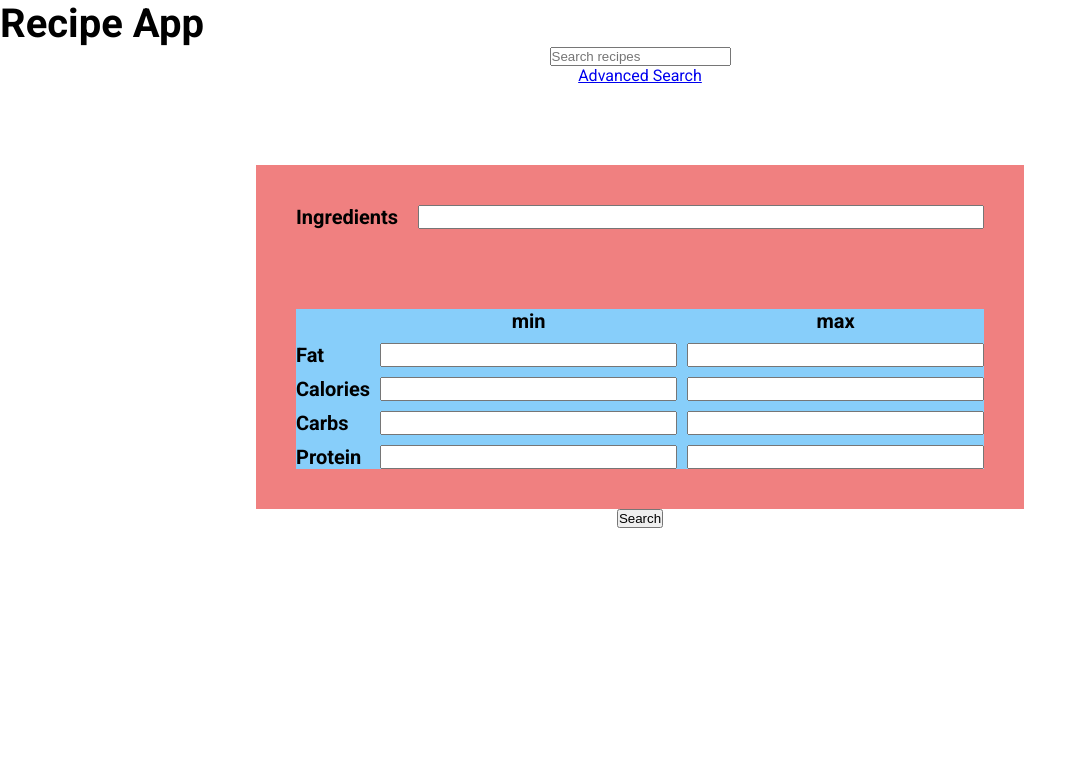
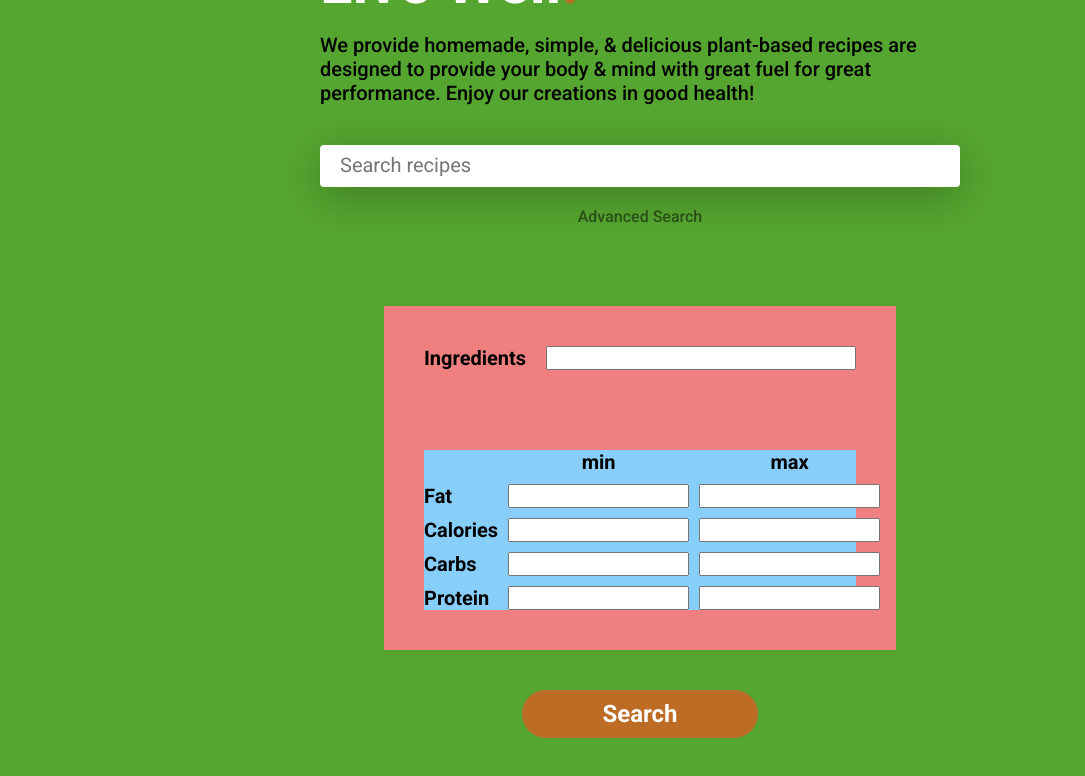
Before and after one commit to xinwei47/recipe-app, a website: page index.html in a window 1280 px wide. Both pictures are taken after a click on the link "Advanced Search". Shown: the whole page, without its empty margins (0-1085 px from the left). Drawn offline with nearby package versions, Linux system fonts and the light colour scheme; files that its build step writes are made by us from their sources.

Commit message:
search page styling

```diff
--- /dev/null
+++ b/apikey.js
@@ -0,0 +1 @@
+const apiKey = 'dffc37a9c2f84d2099cc90956a95cbcd';
--- a/app.js
+++ b/app.js
@@ -1,8 +1,6 @@
-const apiKey = 'dffc37a9c2f84d2099cc90956a95cbcd';
-
 // advanced search button to toggle the additional criteria
 const advancedToggle = document.querySelector('.search__advanced-toggle');
-const advancedSearchBlock = document.querySelector('.advanced-search');
+const advancedSearchBlock = document.querySelector('.search__advanced');
 
 advancedToggle.addEventListener('click', () => {
     advancedSearchBlock.classList.toggle('hidden');
@@ -58,7 +56,7 @@ const clearContainer = container => {
 // display search results on left sidebar
 // search result display as a card
 const displayResults = (results) => {
-    const searchResultsContainer = document.querySelector('.results')
+    const searchResultsContainer = document.querySelector('.search-results')
     clearContainer(searchResultsContainer);
 
     results.forEach(result => {
--- a/index.html
+++ b/index.html
@@ -15,49 +15,61 @@
 </head>
 
 <body>
-    <h1 class="heading--1">Recipe App</h1>
-    <!-- search box -->
-    <div class="search center-content--column">
-        <input type="text" class="search__input" id="search-input" placeholder="Search recipes">
-        <a href="#" class="search__advanced-toggle">Advanced Search</a>
+    <div class="head-container">
+        <div class="app-text">
+            <h1 class="app-text__heading heading--1">Eat Healthy<span class="app-text__period">.</span><br>Live
+                Well<span class="app-text__period">.</span></h1>
+            <h4 class="app-text__intro heading--4">We provide homemade, simple, & delicious plant-based recipes are
+                designed to provide your body & mind with great fuel for great performance. Enjoy our creations in good
+                health!</h4>
+        </div>
 
-        <!-- advanced search -->
-        <div class="advanced-search hidden">
-            <div class="advanced-search__ingredients">
-                <label for="ingredients" class="advanced-search__label">Ingredients</label>
-                <input type="text" class="advanced-search__ingredients-input" id="ingredients">
+        <!-- search box -->
+        <div class="search center-content--column">
+            <div class="search__basic">
+                <input type="text" class="search__input" id="search-input" placeholder="Search recipes">
+                <a href="#" class="search__advanced-toggle center-element">Advanced Search</a>
             </div>
-            <div class="advanced-search__nutrition">
-                <p class="advanced-search__label advanced-search__min">min</p>
-                <p class="advanced-search__label advanced-search__max">max</p>
-                <p class="advanced-search__label">Fat</p>
-                <input type="text" class="advanced-search__ingredients advanced-search__fat" id="min-fat">
-                <input type="text" class="advanced-search__ingredients advanced-search__fat" id="max-fat">
-                <p class="advanced-search__label">Calories</p>
-                <input type="text" class="advanced-search__ingredients advanced-search__cal" id="min-cal">
-                <input type="text" class="advanced-search__ingredients advanced-search__cal" id="max-cal">
-                <p class="advanced-search__label">Carbs</p>
-                <input type="text" class="advanced-search__ingredients advanced-search__carbs" id="min-carbs">
-                <input type="text" class="advanced-search__ingredients advanced-search__carbs" id="max-carbs">
-                <p class="advanced-search__label">Protein</p>
-                <input type="text" class="advanced-search__ingredients advanced-search__protein" id="min-protein">
-                <input type="text" class="advanced-search__ingredients advanced-search__protein" id="max-protein">
+
+            <!-- search -->
+            <div class="search__advanced hidden">
+                <div class="search__ingredients">
+                    <label for="ingredients" class="search__label">Ingredients</label>
+                    <input type="text" class="search__ingredients-input" id="ingredients">
+                </div>
+                <div class="search__nutrition">
+                    <p class="search__label search__min">min</p>
+                    <p class="search__label search__max">max</p>
+                    <p class="search__label">Fat</p>
+                    <input type="text" class="search__ingredients search__fat" id="min-fat">
+                    <input type="text" class="search__ingredients search__fat" id="max-fat">
+                    <p class="search__label">Calories</p>
+                    <input type="text" class="search__ingredients search__cal" id="min-cal">
+                    <input type="text" class="search__ingredients search__cal" id="max-cal">
+                    <p class="search__label">Carbs</p>
+                    <input type="text" class="search__ingredients search__carbs" id="min-carbs">
+                    <input type="text" class="search__ingredients search__carbs" id="max-carbs">
+                    <p class="search__label">Protein</p>
+                    <input type="text" class="search__ingredients search__protein" id="min-protein">
+                    <input type="text" class="search__ingredients search__protein" id="max-protein">
+                </div>
             </div>
+
+            <input type="submit" value="Search" class="search__btn btn-primary">
         </div>
-        <input type="submit" value="Search" class="search__btn">
     </div>
 
     <!-- display content -->
-    <div class="container">
+    <div class="results-container">
         <!-- display search results -->
-        <div class="results"></div>
+        <div class="search-results"></div>
 
         <!-- display selected recipe details -->
         <div class="recipe"></div>
 
     </div>
 
-
+    <script src="apikey.js"></script>
     <script type="text/javascript" src="app.js"></script>
 </body>
 
--- a/sass/abstract/_variables.scss
+++ b/sass/abstract/_variables.scss
@@ -1,3 +1,9 @@
+$color-primary: #55a630;
+$color-highlight: #bc6c25;
+
+$color-white: #fff;
+$color-black: #000;
+
 $padding-xxs: 0.5rem;
 $padding-xs: 1rem;
 $padding-sm: 2rem;
--- a/sass/base/_base.scss
+++ b/sass/base/_base.scss
@@ -8,8 +8,13 @@
 
 html {
     font-size: 62.5%; // 10px
+    height: 100%;
 }
 
 body {
     box-sizing: border-box;
+    min-height: 100%;
+    position: relative;
+
+    background-color: #55a630;
 }
--- a/sass/base/_typography.scss
+++ b/sass/base/_typography.scss
@@ -4,7 +4,8 @@ body {
 }
 
 .heading--1 {
-    font-size: 4rem;
+    font-size: 6rem;
+    color: $color-white;
 }
 
 .heading--2 {
@@ -17,6 +18,7 @@ body {
 
 .heading--4 {
     font-size: 2rem;
+    font-weight: 500;
 }
 
 .heading--5 {
--- a/sass/base/_utilities.scss
+++ b/sass/base/_utilities.scss
@@ -11,6 +11,10 @@
     align-items: center;
 }
 
+.center-element {
+    text-align: center;
+}
+
 .hidden {
     display: none;
 }
--- a/sass/components/_advanced-search.scss
+++ /dev/null
@@ -1,33 +0,0 @@
-.advanced-search {
-    background-color: lightcoral;
-    margin-top: $margin-lg;
-    padding: $padding-md;
-    width: 60%;
-    &__label {
-        font-size: 2rem;
-        font-weight: 600;
-    }
-    &__ingredients {
-        display: flex;
-    }
-
-    &__ingredients-input {
-        flex: 1;
-        margin-left: $margin-sm;
-    }
-    &__nutrition {
-        background-color: lightskyblue;
-        display: grid;
-        margin-top: $margin-lg;
-        grid-template-columns: min-content repeat(2, 1fr);
-        gap: $grid-gap-xs;
-    }
-    &__min,
-    &__max {
-        justify-self: center;
-    }
-
-    &__min {
-        grid-column: 2/3;
-    }
-}
--- /dev/null
+++ b/sass/components/_button.scss
@@ -0,0 +1,10 @@
+.btn-primary {
+    font: inherit;
+    font-size: 2.4rem;
+    font-weight: 600;
+    color: $color-white;
+    padding: $padding-xs $padding-lg;
+    border: none;
+    border-radius: $border-radius-xl;
+    background-color: $color-highlight;
+}
--- /dev/null
+++ b/sass/components/_search.scss
@@ -0,0 +1,81 @@
+.search {
+    &__basic {
+        width: 100%;
+    }
+    &__input {
+        font: inherit;
+        padding: $padding-xs;
+        padding-left: $padding-sm;
+        width: 100%;
+        border-radius: $border-radius-sm;
+        box-shadow: $box-shadow;
+        border: none;
+        border-bottom: 3px solid transparent;
+
+        &::placeholder {
+            font-size: 2rem;
+            transform: translateY(1.5px);
+        }
+
+        &:focus {
+            outline: none;
+            border-bottom: 3px solid $color-highlight;
+        }
+    }
+
+    &__advanced-toggle {
+        &,
+        &:link,
+        &:visited {
+            display: block;
+            margin-top: $margin-sm;
+            text-decoration: none;
+            color: rgba($color-black, 0.5);
+            font-size: 1.6rem;
+            font-weight: 500;
+        }
+        &:hover {
+            color: $color-highlight;
+            text-decoration: underline;
+        }
+    }
+
+    &__btn {
+        margin-top: $margin-md;
+    }
+
+    // advanced search box
+    &__advanced {
+        background-color: lightcoral;
+        margin-top: $margin-lg;
+        padding: $padding-md;
+        width: 80%;
+    }
+    &__label {
+        font-size: 2rem;
+        font-weight: 600;
+    }
+    &__ingredients {
+        display: flex;
+    }
+
+    &__ingredients-input {
+        flex: 1;
+        margin-left: $margin-sm;
+    }
+    &__nutrition {
+        background-color: lightskyblue;
+        display: grid;
+        margin-top: $margin-lg;
+        grid-template-columns: min-content repeat(2, 1fr);
+        gap: $grid-gap-xs;
+    }
+    &__min,
+    &__max {
+        justify-self: center;
+    }
+
+    &__min {
+        grid-column: 2/3;
+    }
+}
--- a/sass/main.scss
+++ b/sass/main.scss
@@ -4,7 +4,8 @@
 @import "base/typography";
 @import "base/utilities";
 
-@import "components/advanced-search";
+@import "components/search";
+@import "components/button";
 
 @import "layout/footer";
 @import "layout/header";
--- a/sass/pages/_home.scss
+++ b/sass/pages/_home.scss
@@ -1,20 +1,34 @@
-.container {
-    max-width: 114rem;
+.head-container {
+    position: absolute;
+    top: 50%;
+    left: 50%;
+    transform: translate(-50%, -60%);
+}
+.app-text {
+    &__heading {
+        line-height: 1;
+    }
+
+    &__period {
+        color: $color-highlight;
+    }
+
+    &__intro {
+        margin: $margin-sm 0 $margin-md 0;
+        line-height: 1.2;
+    }
+}
+
+.results-container {
     display: grid;
     grid-template-columns: min-content 1fr;
     column-gap: $grid-gap-md;
 }
 
-.results {
+.search-results {
     grid-column: 1/2;
 }
 
 .recipe {
     grid-column: 2/3;
 }
-
-.search {
-    &__toggle {
-        display: block;
-    }
-}
```
Also changed, not shown: 1 other file.
